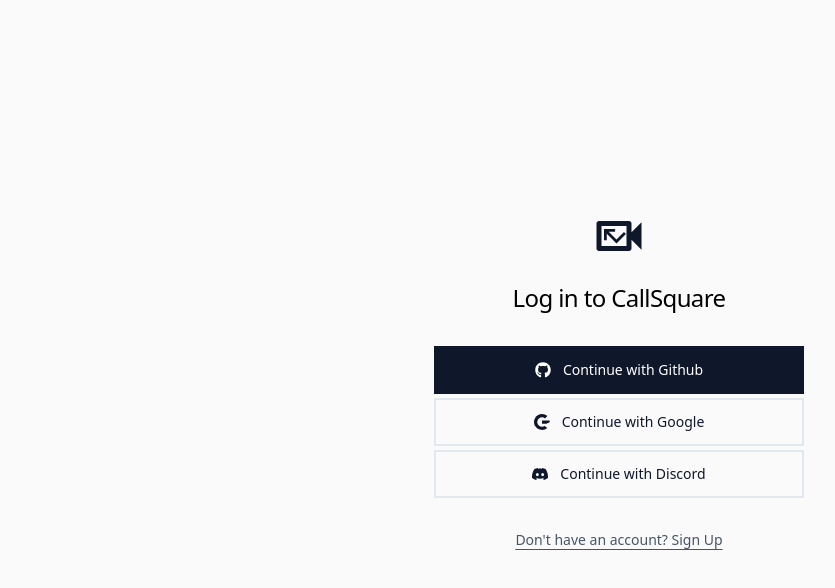
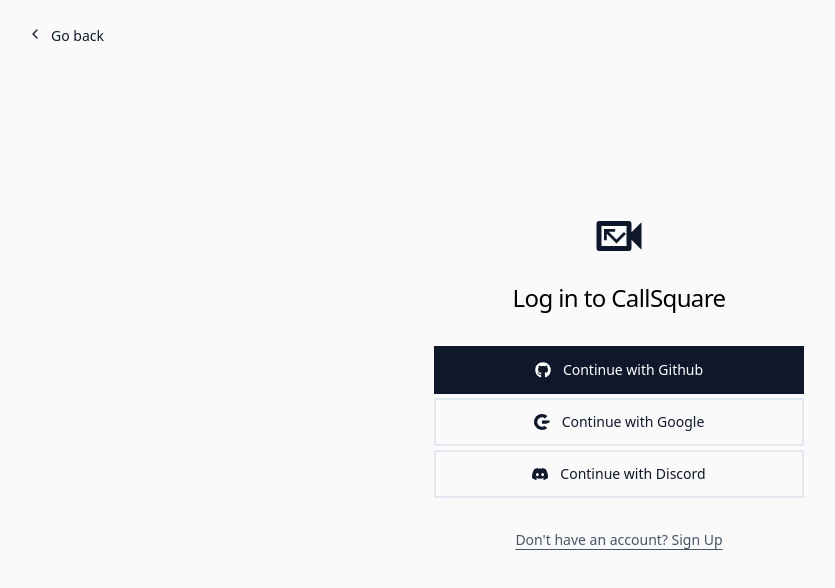
Before and after one commit to seniordev1012/callsquare-nextjs-meeting-platform, a Next.js app: page /login in a window 1280 px wide. Shown: the top 588 px of the page, without its empty margins (21-856 px from the left). Built offline with nearby package versions, Linux system fonts and the light colour scheme.

Commit message:
fix: improved navigation and metadata for auth pages

```diff
--- a/src/app/(auth)/login/page.tsx
+++ b/src/app/(auth)/login/page.tsx
@@ -2,15 +2,24 @@
 import Link from "next/link"
 import { Icons } from "~/components/ui/icons"
 import SocialAuthForm from "~/components/social-auth-form"
+import Button from "~/components/ui/button"
 
 export const metadata: Metadata = {
-  title: "Login",
-  description: "Login to your CallSquare account",
+  title: "CallSquare - Connect with Ease",
+  description: "Sign in to CallSquare and start connecting with your friends, family, and colleagues through seamless video calls.",
 }
 
 export default function LoginPage() {
   return (
     <main className="container flex h-screen w-screen mx-auto flex-col items-center justify-center">
+      <Button variant="transparent" className="absolute top-4 left-4 md:left-8">
+        <Link href="/" >
+          <span className="flex">
+            <Icons.chevronLeft className="mr-2" width={16} height={16} />
+            Go back
+          </span>
+        </Link>
+      </Button>
       <div className="mx-auto -mt-16 flex flex-col justify-center gap-8 w-[330px] sm:w-[370px]">
           <div className="w-full flex justify-center -mb-9">
             <Icons.camera height={100} width={70}/>
--- a/src/app/(auth)/register/page.tsx
+++ b/src/app/(auth)/register/page.tsx
@@ -2,15 +2,24 @@
 import Link from "next/link"
 import { Icons } from "~/components/ui/icons"
 import SocialAuthForm from "~/components/social-auth-form"
+import Button from "~/components/ui/button"
 
 export const metadata: Metadata = {
-  title: "Register",
-  description: "Create your CallSquare account",
+  title: "CallSquare - Sign Up",
+  description: "Create your CallSquare account today and start connecting with friends, family, and colleagues through seamless video calls.",
 }
 
 export default function RegisterPage() {
   return (
     <main className="container flex h-screen w-screen mx-auto flex-col items-center justify-center">
+      <Button variant="transparent" className="absolute top-4 left-4 md:left-8">
+        <Link href="/" >
+          <span className="flex">
+            <Icons.chevronLeft className="mr-2" width={16} height={16} />
+            Go back
+          </span>
+        </Link>
+      </Button>
       <div className="mx-auto -mt-16 flex flex-col justify-center gap-8 w-[330px] sm:w-[370px] ">
           <div className="w-full flex justify-center -mb-9">
             <Icons.camera height={100} width={70}/>
--- a/src/components/ui/icons.tsx
+++ b/src/components/ui/icons.tsx
@@ -155,5 +155,15 @@
                 </clipPath>
             </defs>
         </svg>
-    )
+    ),
+    chevronLeft: ({color, ..._props}: SVGProps<SVGSVGElement>) => (
+        <svg {..._props} xmlns="http://www.w3.org/2000/svg" viewBox="0 0 24 24" fill="none" stroke={color || "#0F172A"} strokeWidth="2" strokeLinecap="round" strokeLinejoin="round">
+            <path d="M15 18l-6-6 6-6" />
+        </svg>
+    ),
+    chevronRight: ({color, ..._props}: SVGProps<SVGSVGElement>) => (
+        <svg {..._props} xmlns="http://www.w3.org/2000/svg" viewBox="0 0 24 24" fill="none" stroke={color || "#0F172A"} strokeWidth="2" strokeLinecap="round" strokeLinejoin="round">
+            <path d="M9 18l6-6-6-6" />
+        </svg>
+    ),
 }
```
